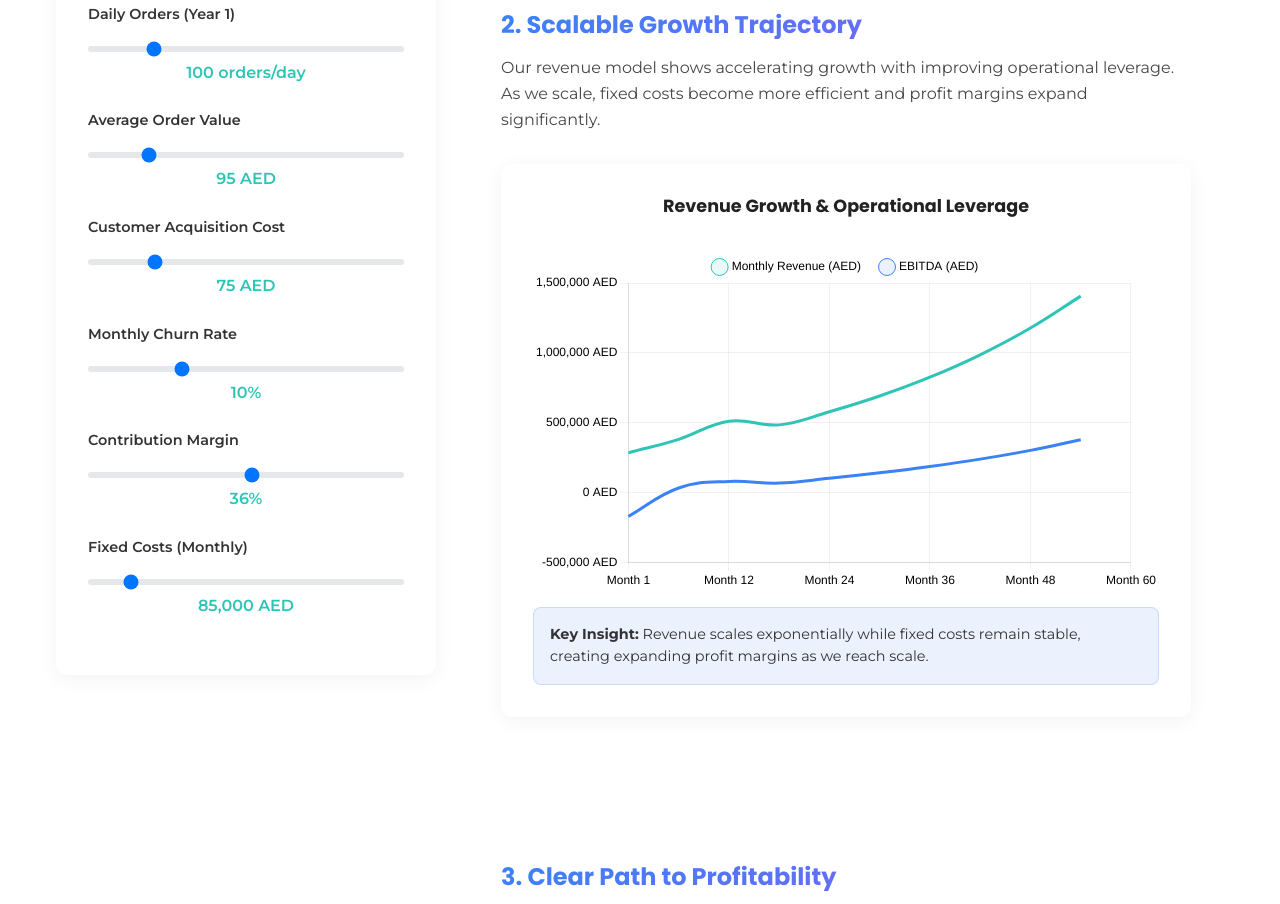
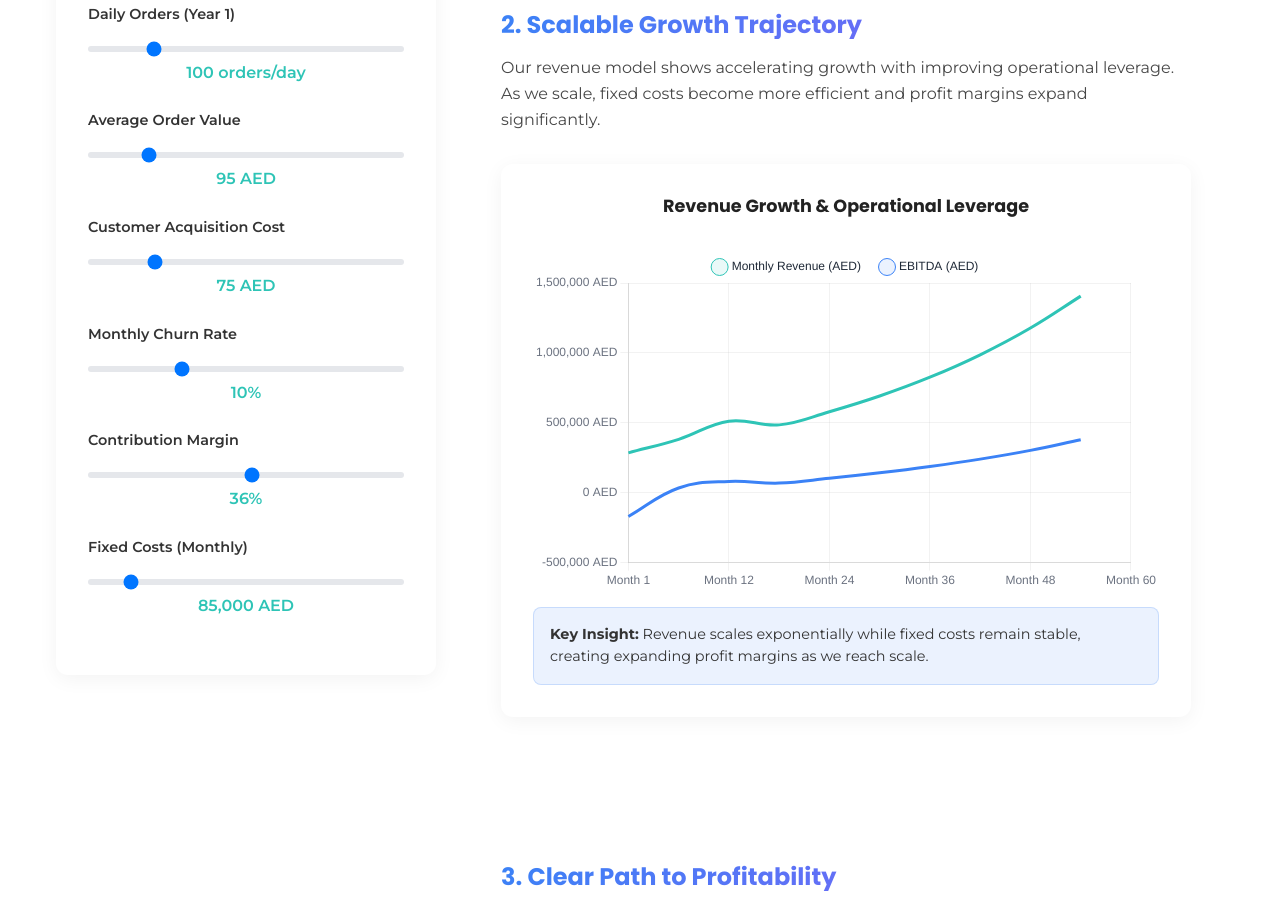
Before and after one commit to ashestree87/justcookapp-pitch, an Astro site: page /financials in a window 1280 px wide. Shown: the part 1028-1932 px from the top of the page. Built offline with nearby package versions, Linux system fonts and the light colour scheme; Astro itself is replaced by a stand-in of ours.

Commit message:
Refactor chart options in FinancialModel component to support dynamic theming based on dark mode; enhance color management for improved readability and user experience. Update tooltip and axis styling for better visual consistency across different themes.

```diff
--- a/src/components/FinancialModel.tsx
+++ b/src/components/FinancialModel.tsx
@@ -396,7 +396,15 @@ export default function FinancialModel() {
     };
   }, [metrics, selectedCurrency, convertCurrency]);
 
-  const chartOptions = useMemo(() => ({
+  const chartOptions = useMemo(() => {
+    // Get computed colors for current theme (check if we're in browser)
+    const isDarkMode = typeof document !== 'undefined' ?
+      document.documentElement.classList.contains('dark-mode') : false;
+    const textPrimary = isDarkMode ? '#ffffff' : '#1f2937';
+    const textSecondary = isDarkMode ? '#9ca3af' : '#6b7280';
+    const gridColor = isDarkMode ? 'rgba(255, 255, 255, 0.1)' : 'rgba(128, 128, 128, 0.1)';
+
+    return {
       responsive: true,
       maintainAspectRatio: false,
       animation: {
@@ -406,7 +414,7 @@ export default function FinancialModel() {
       plugins: {
         legend: {
           labels: {
-          color: 'var(--text-primary)',
+            color: textPrimary,
             usePointStyle: true,
             padding: 20,
           }
@@ -414,21 +422,26 @@ export default function FinancialModel() {
         tooltip: {
           mode: 'index' as const,
           intersect: false,
+          backgroundColor: isDarkMode ? 'rgba(17, 24, 39, 0.95)' : 'rgba(255, 255, 255, 0.95)',
+          titleColor: textPrimary,
+          bodyColor: textSecondary,
+          borderColor: isDarkMode ? 'rgba(75, 85, 99, 0.5)' : 'rgba(209, 213, 219, 0.5)',
+          borderWidth: 1,
         }
       },
       scales: {
         x: {
           ticks: {
-          color: 'var(--text-secondary)',
+            color: textSecondary,
             maxTicksLimit: 6,
           },
           grid: {
-          color: 'rgba(128, 128, 128, 0.1)',
+            color: gridColor,
           }
         },
         y: {
           ticks: {
-          color: 'var(--text-secondary)',
+            color: textSecondary,
             callback: function(value: any) {
               const symbols = { AED: '', USD: '$', EUR: '€' };
               const suffix = selectedCurrency === 'AED' ? ' AED' : '';
@@ -438,7 +451,7 @@ export default function FinancialModel() {
             maxTicksLimit: 8,
           },
           grid: {
-          color: 'rgba(128, 128, 128, 0.1)',
+            color: gridColor,
           }
         }
       },
@@ -447,9 +460,18 @@ export default function FinancialModel() {
         axis: 'x' as const,
         intersect: false,
       }
-  }), [selectedCurrency]);
+    };
+  }, [selectedCurrency]);
 
-  const businessMetricsOptions = useMemo(() => ({
+  const businessMetricsOptions = useMemo(() => {
+    // Get computed colors for current theme (check if we're in browser)
+    const isDarkMode = typeof document !== 'undefined' ?
+      document.documentElement.classList.contains('dark-mode') : false;
+    const textPrimary = isDarkMode ? '#ffffff' : '#1f2937';
+    const textSecondary = isDarkMode ? '#9ca3af' : '#6b7280';
+    const gridColor = isDarkMode ? 'rgba(255, 255, 255, 0.1)' : 'rgba(128, 128, 128, 0.1)';
+
+    return {
       responsive: true,
       maintainAspectRatio: false,
       animation: {
@@ -459,7 +481,7 @@ export default function FinancialModel() {
       plugins: {
         legend: {
           labels: {
-          color: 'var(--text-primary)',
+            color: textPrimary,
             usePointStyle: true,
             padding: 20,
           }
@@ -467,16 +489,21 @@ export default function FinancialModel() {
         tooltip: {
           mode: 'index' as const,
           intersect: false,
+          backgroundColor: isDarkMode ? 'rgba(17, 24, 39, 0.95)' : 'rgba(255, 255, 255, 0.95)',
+          titleColor: textPrimary,
+          bodyColor: textSecondary,
+          borderColor: isDarkMode ? 'rgba(75, 85, 99, 0.5)' : 'rgba(209, 213, 219, 0.5)',
+          borderWidth: 1,
         }
       },
       scales: {
         x: {
           ticks: {
-          color: 'var(--text-secondary)',
+            color: textSecondary,
             maxTicksLimit: 6,
           },
           grid: {
-          color: 'rgba(128, 128, 128, 0.1)',
+            color: gridColor,
           }
         },
         y: {
@@ -484,11 +511,11 @@ export default function FinancialModel() {
           display: true,
           position: 'left' as const,
           ticks: {
-          color: 'var(--text-secondary)',
+            color: textSecondary,
             maxTicksLimit: 8,
           },
           grid: {
-          color: 'rgba(128, 128, 128, 0.1)',
+            color: gridColor,
           }
         },
         y1: {
@@ -496,7 +523,7 @@ export default function FinancialModel() {
           display: true,
           position: 'right' as const,
           ticks: {
-          color: 'var(--text-secondary)',
+            color: textSecondary,
             callback: function(value: any) {
               const symbols = { AED: '', USD: '$', EUR: '€' };
               const suffix = selectedCurrency === 'AED' ? ' AED' : '';
@@ -513,6 +540,7 @@ export default function FinancialModel() {
           type: 'linear' as const,
           display: false,
           ticks: {
+            color: textSecondary,
             callback: function(value: any) {
               return value + '%';
             },
@@ -524,7 +552,8 @@ export default function FinancialModel() {
         axis: 'x' as const,
         intersect: false,
       }
-  }), [selectedCurrency]);
+    };
+  }, [selectedCurrency]);
 
   return (
     <>
```
Lines whose indentation alone changed are shown as unchanged.
